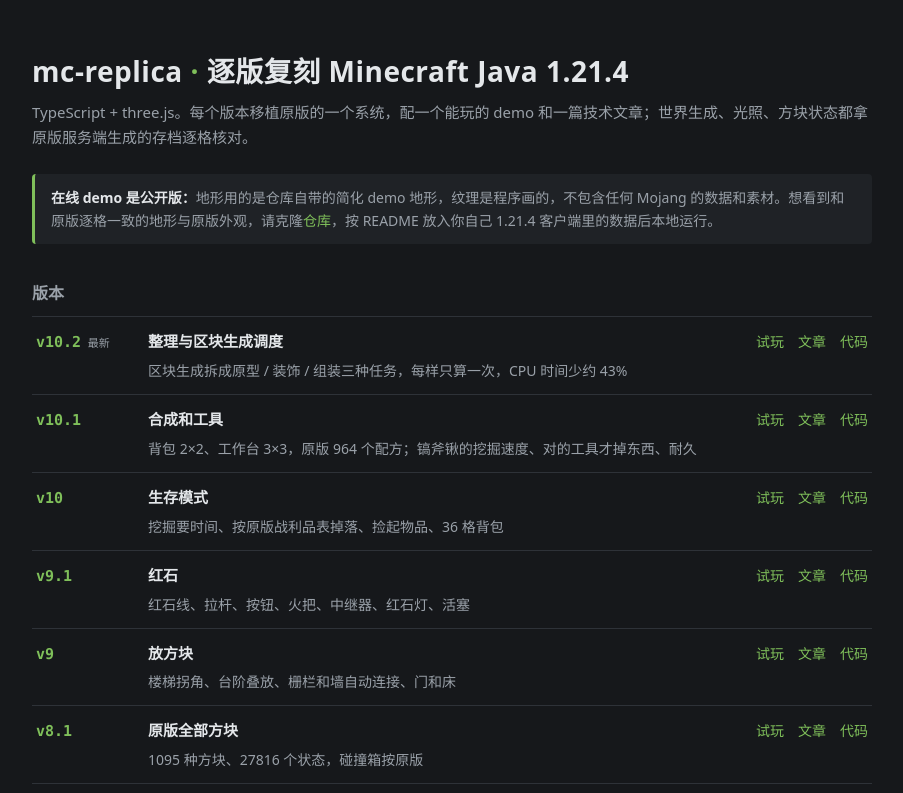
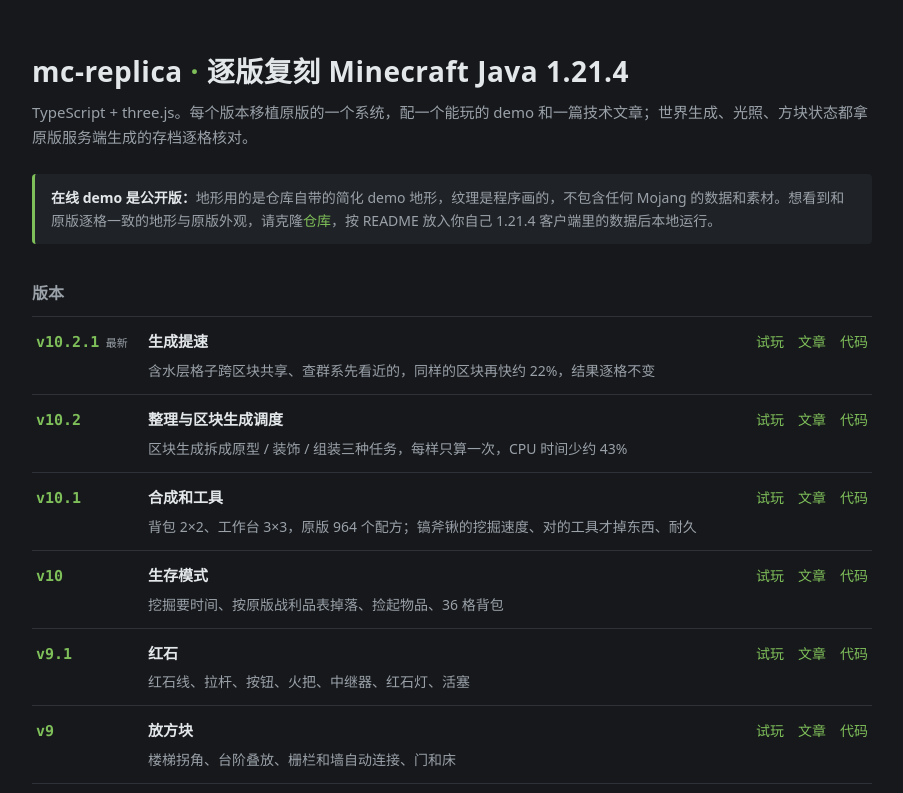
Before and after one commit to kamikesola/mc-replica, a plain HTML site: page index.html in a window 1280 px wide. Shown: the top 793 px of the page, without its empty margins (188-1091 px from the left). Drawn offline with Linux system fonts and the light colour scheme.

Commit message:
deploy: 8d9f6426080e229803ea7fba29e182b07df933c4

```diff
--- a/index.html
+++ b/index.html
@@ -88,6 +88,7 @@
 
       // [demo 目录（= tag 名）, 标题, 一句话说明, 文章文件名（docs/articles/ 下）]
       const VERSIONS = [
+        ['v10.2.1', '生成提速', '含水层格子跨区块共享、查群系先看近的，同样的区块再快约 22%，结果逐格不变', 'v10.2.1-生成提速.md'],
         ['v10.2', '整理与区块生成调度', '区块生成拆成原型 / 装饰 / 组装三种任务，每样只算一次，CPU 时间少约 43%', 'v10.2-整理与区块生成调度.md'],
         ['v10.1', '合成和工具', '背包 2×2、工作台 3×3，原版 964 个配方；镐斧锹的挖掘速度、对的工具才掉东西、耐久', 'v10.1-合成和工具.md'],
         ['v10', '生存模式', '挖掘要时间、按原版战利品表掉落、捡起物品、36 格背包', 'v10-生存模式.md'],
```
